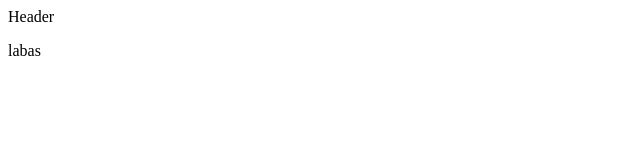
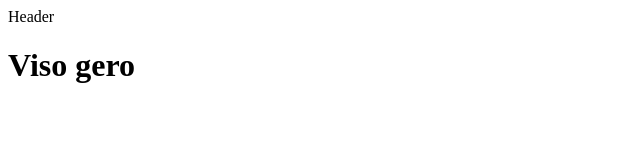
Before and after one commit to TomasBendaravicius/probable-meme, a plain HTML site: page index.html in a window 1280 px wide. Shown: the whole page, without its empty margins (0-640 px from the left). Drawn offline with Linux system fonts and the light colour scheme.

Commit message:
add nauj title

```diff
--- a/index.html
+++ b/index.html
@@ -8,8 +8,10 @@
 <body>
     <header>Header</header>
 
-<p>labas</p>
-    <h1></h1>
+<p></p>
+    <h1>
+        Viso gero
+    </h1>
 
 </body>
 </html>
```
